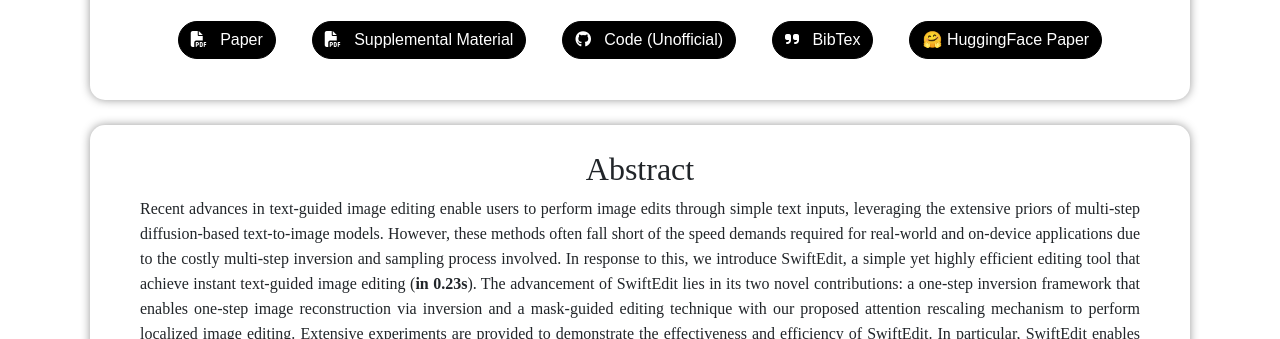
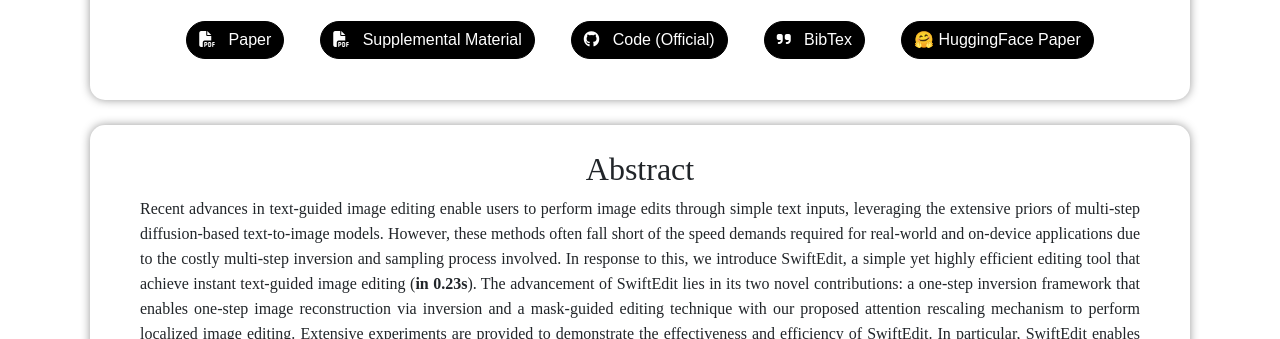
Before and after one commit to swift-edit/swift-edit.github.io, a plain HTML site: page index.html in a window 1280 px wide. Shown: the part 761-1100 px from the top of the page. Drawn offline with nearby package versions, Linux system fonts and the light colour scheme; some icons are missing.

Commit message:
Update github code

```diff
--- a/index.html
+++ b/index.html
@@ -264,14 +264,14 @@
           &nbsp;
           <span>Supplemental Material</span>
         </a> &emsp;
-        <a class="btn btn-primary rounded-pill" href="https://github.com/nttung1110/SwiftEdit"
+        <a class="btn btn-primary rounded-pill" href="https://github.com/Qualcomm-AI-research/SwiftEdit"
           role="button" style="color: black;background-color: black;
           cursor: pointer;">
           <span class="icon">
             <i class="fab fa-github"></i>
           </span>
           &nbsp;
-          <span>Code (Unofficial)</span>
+          <span>Code (Official)</span>
         </a> &emsp;
         <a class="btn btn-primary rounded-pill" href="" role="button"
           style="color: black;background-color: black;
```
